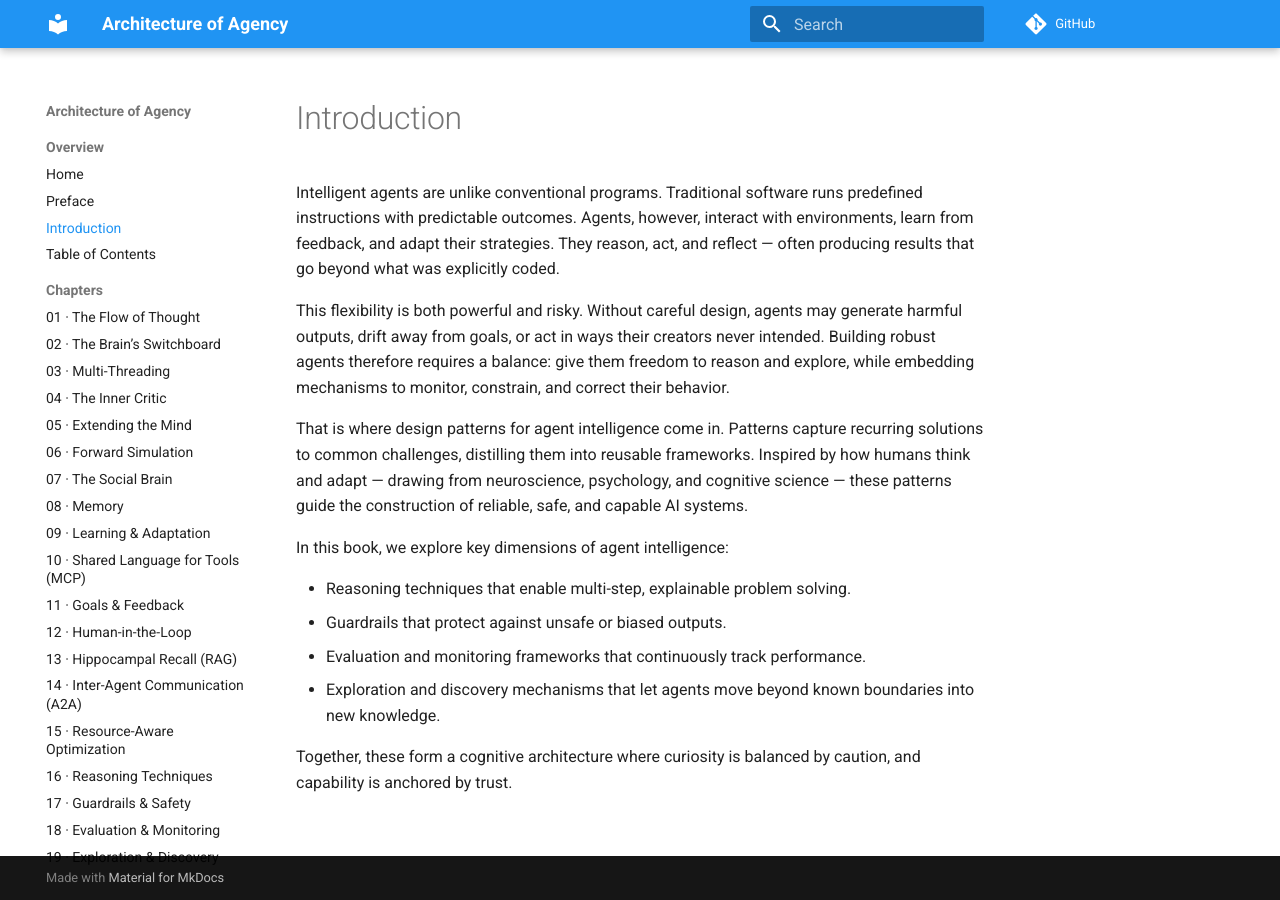
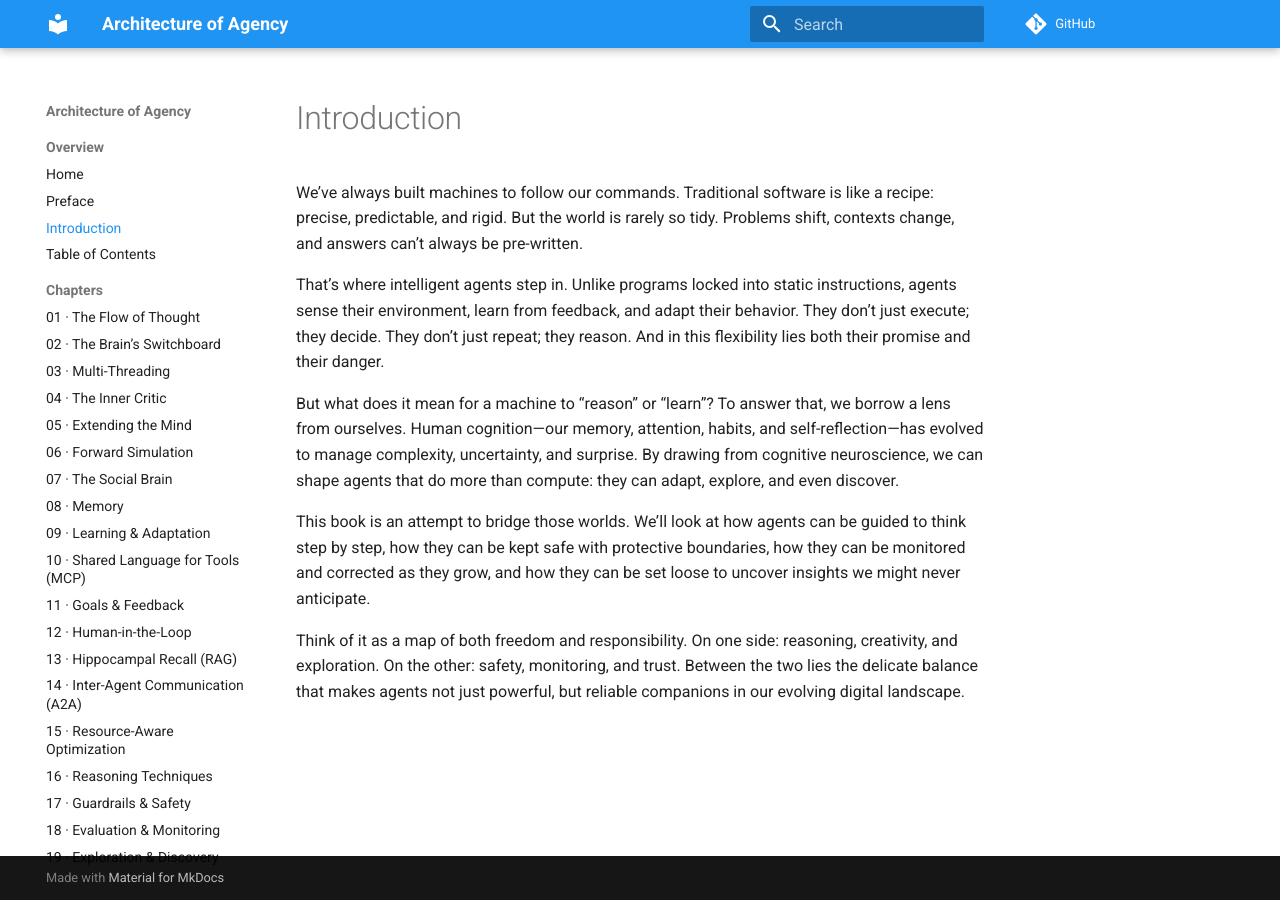
Before and after one commit to allthingssecurity/The-Architecture-of-Agency, an MkDocs documentation site: the page built from docs/introduction/index.md, in a window 1280 px wide. Built offline with MkDocs 1.6.1 and Material for MkDocs 9.7.7, drawn with Linux system fonts in a browser that asks for light colours; comment, search, counter and statistics services are not loaded.

Commit message:
Revise Introduction content per user text

```diff
--- a/docs/introduction/index.md
+++ b/docs/introduction/index.md
@@ -1,16 +1,11 @@
 # Introduction
 
-Intelligent agents are unlike conventional programs. Traditional software runs predefined instructions with predictable outcomes. Agents, however, interact with environments, learn from feedback, and adapt their strategies. They reason, act, and reflect — often producing results that go beyond what was explicitly coded.
+We’ve always built machines to follow our commands. Traditional software is like a recipe: precise, predictable, and rigid. But the world is rarely so tidy. Problems shift, contexts change, and answers can’t always be pre-written.
 
-This flexibility is both powerful and risky. Without careful design, agents may generate harmful outputs, drift away from goals, or act in ways their creators never intended. Building robust agents therefore requires a balance: give them freedom to reason and explore, while embedding mechanisms to monitor, constrain, and correct their behavior.
+That’s where intelligent agents step in. Unlike programs locked into static instructions, agents sense their environment, learn from feedback, and adapt their behavior. They don’t just execute; they decide. They don’t just repeat; they reason. And in this flexibility lies both their promise and their danger.
 
-That is where design patterns for agent intelligence come in. Patterns capture recurring solutions to common challenges, distilling them into reusable frameworks. Inspired by how humans think and adapt — drawing from neuroscience, psychology, and cognitive science — these patterns guide the construction of reliable, safe, and capable AI systems.
+But what does it mean for a machine to “reason” or “learn”? To answer that, we borrow a lens from ourselves. Human cognition—our memory, attention, habits, and self-reflection—has evolved to manage complexity, uncertainty, and surprise. By drawing from cognitive neuroscience, we can shape agents that do more than compute: they can adapt, explore, and even discover.
 
-In this book, we explore key dimensions of agent intelligence:
+This book is an attempt to bridge those worlds. We’ll look at how agents can be guided to think step by step, how they can be kept safe with protective boundaries, how they can be monitored and corrected as they grow, and how they can be set loose to uncover insights we might never anticipate.
 
-- Reasoning techniques that enable multi-step, explainable problem solving.
-- Guardrails that protect against unsafe or biased outputs.
-- Evaluation and monitoring frameworks that continuously track performance.
-- Exploration and discovery mechanisms that let agents move beyond known boundaries into new knowledge.
-
-Together, these form a cognitive architecture where curiosity is balanced by caution, and capability is anchored by trust.
+Think of it as a map of both freedom and responsibility. On one side: reasoning, creativity, and exploration. On the other: safety, monitoring, and trust. Between the two lies the delicate balance that makes agents not just powerful, but reliable companions in our evolving digital landscape.
```
